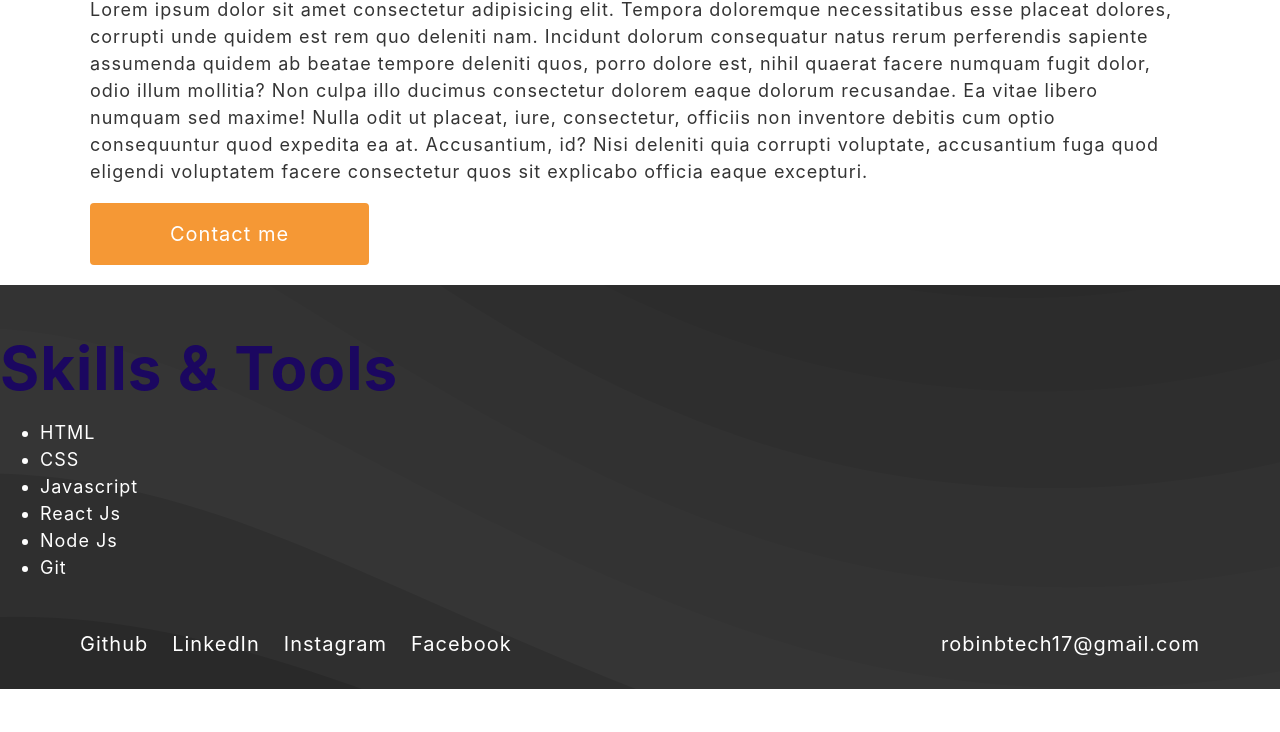
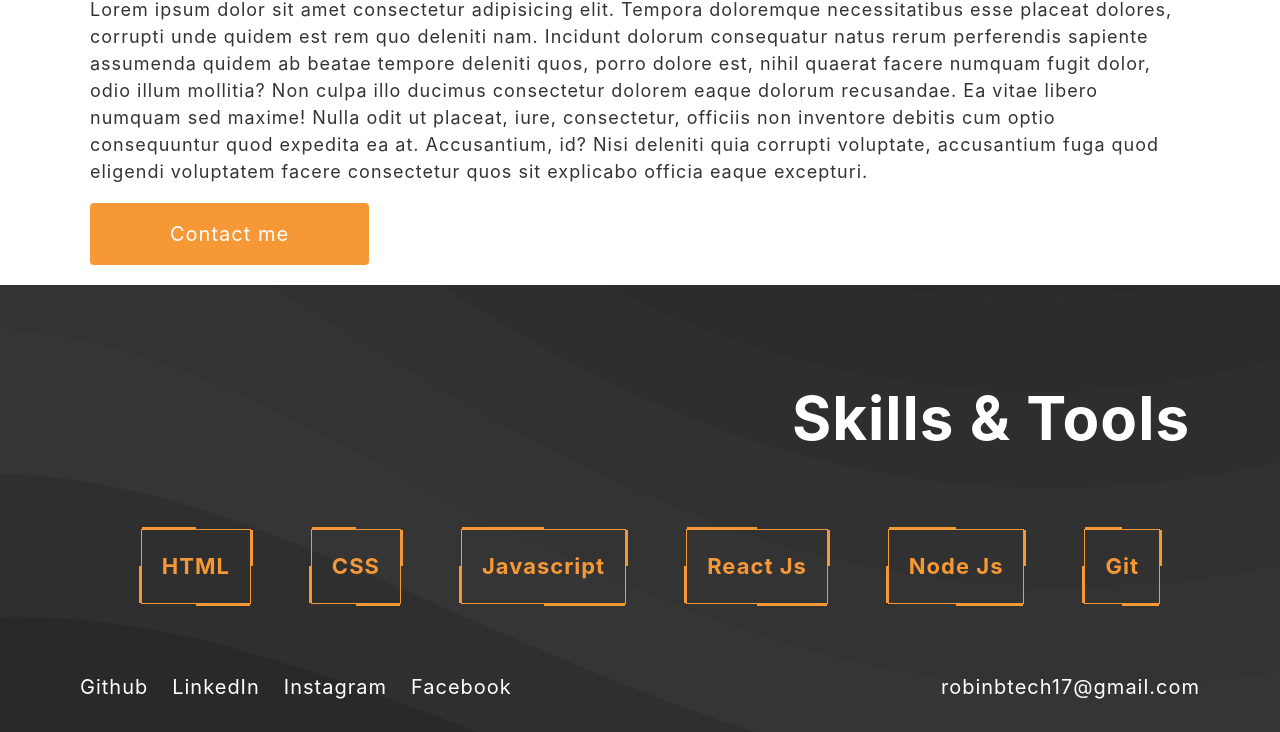
Before and after one commit to company-to-accompany/robin-portfolio, a Gatsby site: page /about in a window 1280 px wide. Shown: the part 585-1317 px from the top of the page. Before the commit the page ends 1274 px from the top, so only its background shows below. Built offline with nearby package versions, Linux system fonts and the light colour scheme; Gatsby itself is replaced by a stand-in of ours.

Commit message:
About me skill button implementation.

```diff
--- a/src/assets/styles/about.css
+++ b/src/assets/styles/about.css
@@ -43,6 +43,31 @@
   object-fit: cover;
 }
 
+.skills {
+  display: flex;
+  flex-direction: column;
+  padding: 0 9rem;
+  margin-top: 5rem;
+}
+
+.skills__title {
+  text-align: end;
+  margin-bottom: 4rem;
+  color: var(--color-primary);
+}
+
+.skills_list {
+  padding: 0;
+  text-decoration: none;
+  list-style: none;
+  display: flex;
+  flex-wrap: wrap;
+  justify-content: flex-end;
+}
+.skills_list-item {
+  margin: 2rem 3rem;
+}
+
 @media screen and (max-width: 1440px) {
   .aboutme {
     flex-direction: column;
@@ -59,6 +84,13 @@
   }
 }
 
+@media screen and (max-width: 768px) {
+  .skills_list {
+    flex-direction: column;
+    text-align: center;
+  }
+}
+
 @media screen and (max-width: 600px) {
   .aboutme {
     padding: 2rem 4rem;
--- /dev/null
+++ b/src/components/StyledButton/index.css
@@ -0,0 +1,60 @@
+.styled-btn {
+  padding: 2rem;
+  border: 1px solid var(--color-accent);
+  color: var(--color-accent);
+  font-size: 2.2rem;
+  position: relative;
+  font-weight: bold;
+}
+
+.styled-btn .border-1 {
+  position: absolute;
+  left: 0;
+  width: 50%;
+  border-top: 2px solid var(--color-accent);
+  top: -3px;
+  transition: left 0.3s;
+}
+
+.styled-btn:hover .border-1 {
+  left: 50%;
+}
+
+.styled-btn .border-2 {
+  position: absolute;
+  right: 0;
+  bottom: -3px;
+  width: 50%;
+  border-top: 2px solid var(--color-accent);
+  transition: right 0.3s;
+}
+
+.styled-btn:hover .border-2 {
+  right: 50%;
+}
+
+.styled-btn .border-3 {
+  position: absolute;
+  left: -3px;
+  bottom: 0;
+  height: 50%;
+  border-left: 2px solid var(--color-accent);
+  transition: bottom 0.3s;
+}
+
+.styled-btn:hover .border-3 {
+  bottom: 50%;
+}
+
+.styled-btn .border-4 {
+  position: absolute;
+  right: -3px;
+  top: 0;
+  height: 50%;
+  border-left: 2px solid var(--color-accent);
+  transition: top 0.3s;
+}
+
+.styled-btn:hover .border-4 {
+  top: 50%;
+}
--- /dev/null
+++ b/src/components/StyledButton/index.tsx
@@ -0,0 +1,16 @@
+import React from "react"
+import "./index.css"
+
+const StyledButton = ({ text }) => {
+  return (
+    <div className="styled-btn">
+      <span className="border-1"></span>
+      <span className="border-2"></span>
+      <span className="border-3"></span>
+      <span className="border-4"></span>
+      {text}
+    </div>
+  )
+}
+
+export default StyledButton
--- a/src/pages/about.tsx
+++ b/src/pages/about.tsx
@@ -2,6 +2,7 @@ import { Link } from "gatsby"
 import React from "react"
 import Layout from "../components/Layout"
 import { Title } from "../components/Title"
+import StyledButton from "../components/StyledButton"
 // @ts-ignore
 import image from "../assets/img/robin.jpg"
 
@@ -39,18 +40,28 @@ const About = () => {
             </Link>
           </div>
         </article>
-        <article>
-          <h2>Skills & Tools</h2>
-          <div>
-            <ul>
-              <li>HTML</li>
-              <li>CSS</li>
-              <li>Javascript</li>
-              <li>React Js</li>
-              <li>Node Js</li>
-              <li>Git</li>
-            </ul>
-          </div>
+        <article className="skills">
+          <h2 className="skills__title">Skills & Tools</h2>
+          <ul className="skills_list">
+            <li className="skills_list-item">
+              <StyledButton text="HTML" />
+            </li>
+            <li className="skills_list-item">
+              <StyledButton text="CSS" />
+            </li>
+            <li className="skills_list-item">
+              <StyledButton text="Javascript" />
+            </li>
+            <li className="skills_list-item">
+              <StyledButton text="React Js" />
+            </li>
+            <li className="skills_list-item">
+              <StyledButton text="Node Js" />
+            </li>
+            <li className="skills_list-item">
+              <StyledButton text="Git" />
+            </li>
+          </ul>
         </article>
       </section>
     </Layout>
```
